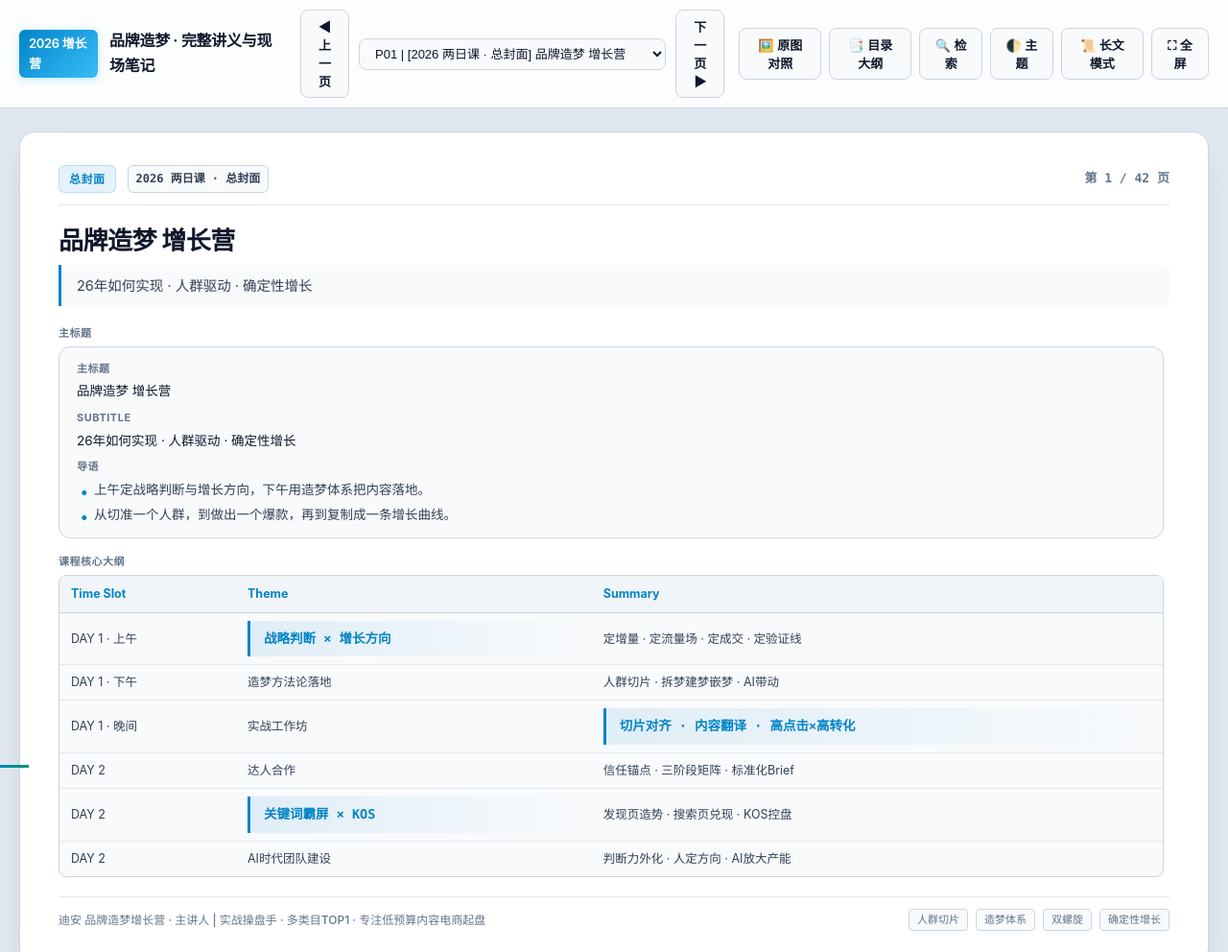
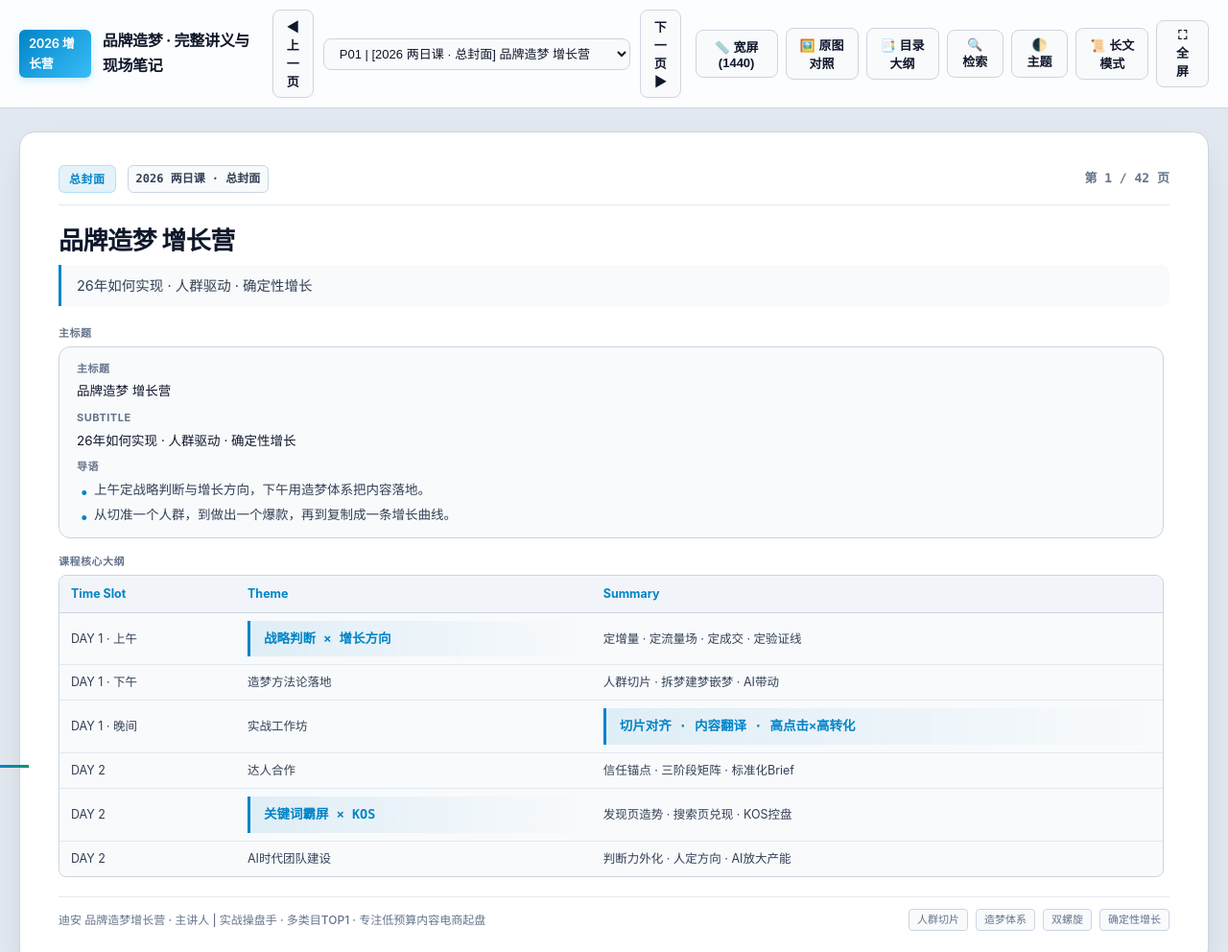
Before and after one commit to huron09280/brand-growth-camp, a plain HTML site: page index.html in a window 1280 px wide. Shown: the top 992 px of the page at 96% size. Drawn offline with Linux system fonts and the light colour scheme.

Commit message:
feat: add adaptive responsive width and 3 switchable width modes (standard/wide/full)

```diff
--- a/index.html
+++ b/index.html
@@ -971,6 +971,7 @@
         </div>
 
         <div class="nav-actions">
+            <button class="nav-btn" id="widthBtn" onclick="cycleWidth()" title="切换宽度: 标准/宽屏/满屏 (快捷键 W)">📏 宽屏 (1440)</button>
             <button class="nav-btn" id="splitBtn" onclick="toggleSplitView()" title="对照拍照原图 (快捷键 O)">🖼️ 原图对照</button>
             <button class="nav-btn" onclick="openCatalogModal()" title="章节目录大纲 (快捷键 G)">📑 目录大纲</button>
             <button class="nav-btn" onclick="openSearchModal()" title="全文关键词检索 (快捷键 S 或 /)">🔍 检索</button>
```
